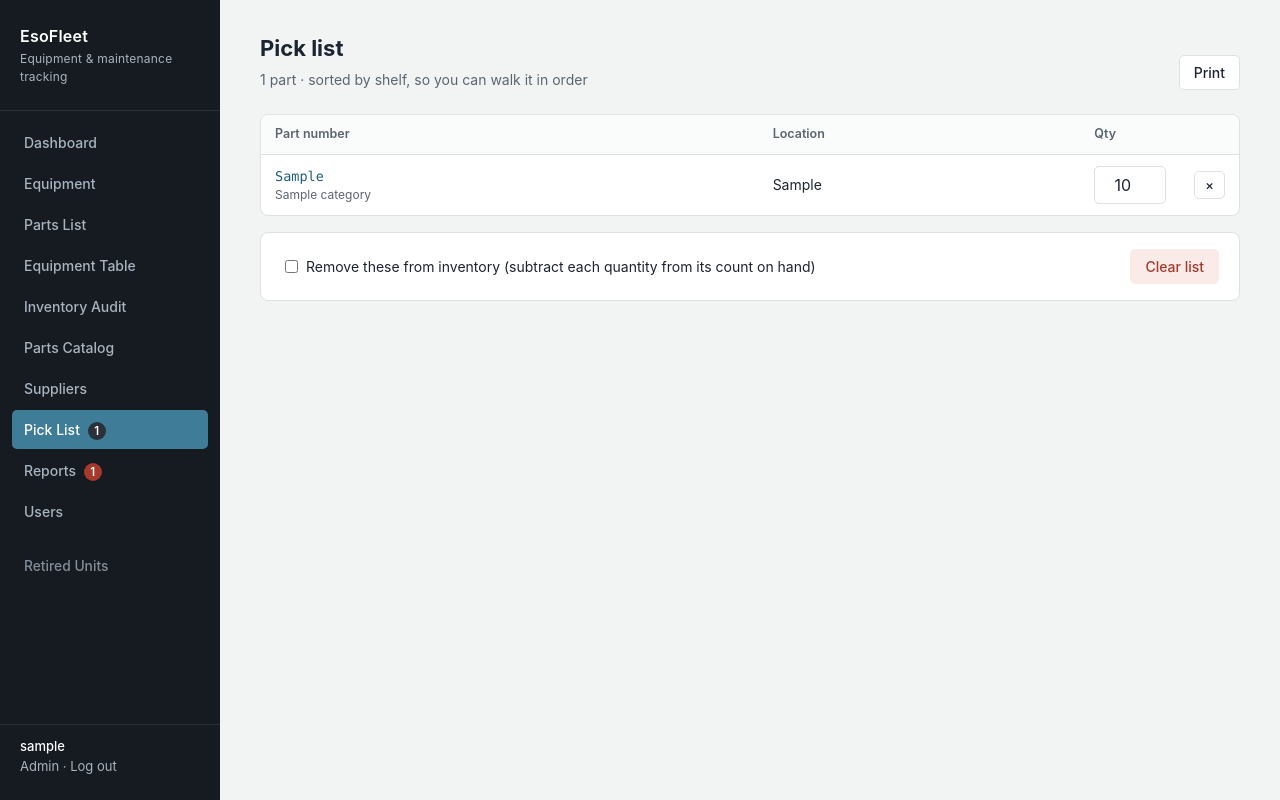
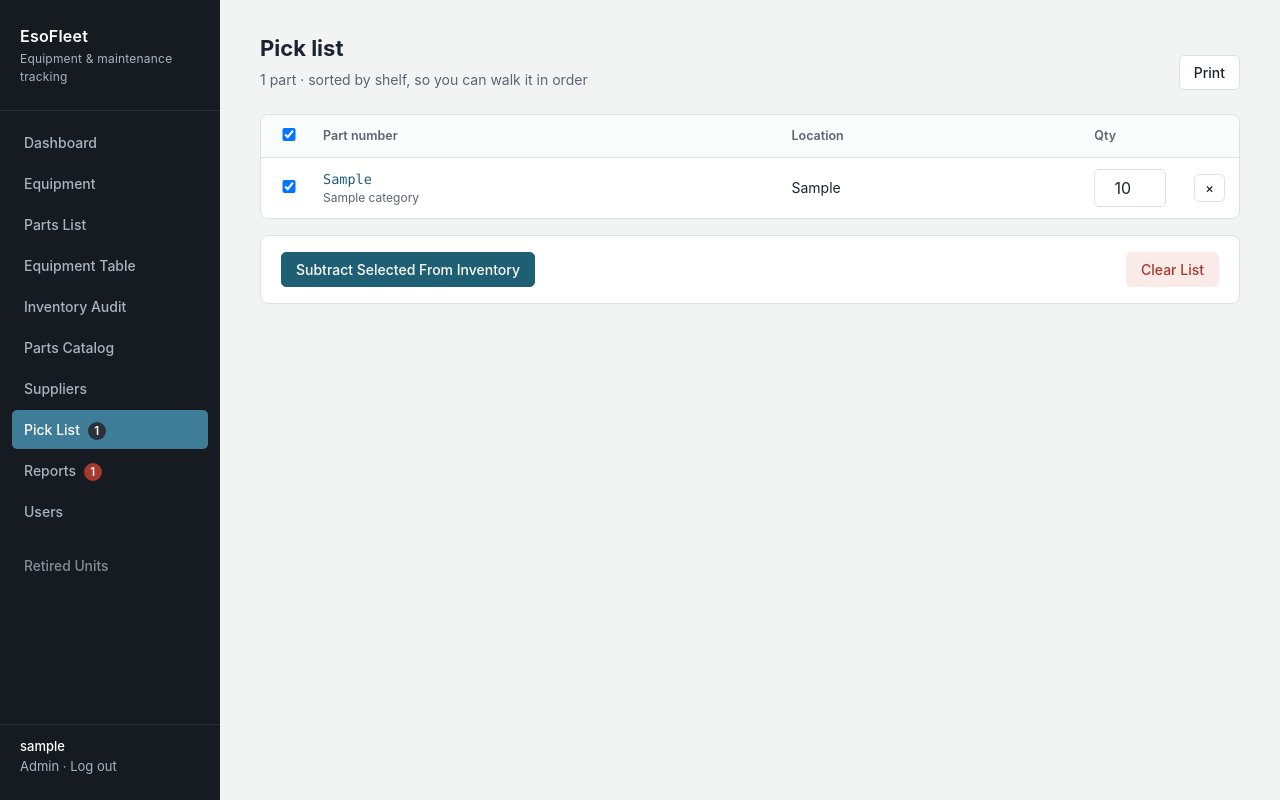
Before and after one commit to steveeso/esofleet, a Flask app: page /pick-list/ in a window 1280 px wide. Run offline with Flask 3, Linux system fonts and the light colour scheme; the visitor is signed in with stand-in values (Sample User, id 1); tables that the repository leaves empty hold one stand-in row (values such as "Sample post"); some libraries are stand-ins or nearby versions.

Commit message:
Split the pick list's inventory step into its own Subtract Selected button
Every pick list row now has a checkbox (ticked by default, with a select-all
in the header). "Subtract Selected From Inventory" subtracts the ticked
quantities from stock and takes just those parts off the list; "Clear List"
empties the list without touching stock. Replaces the "Remove these from
inventory" checkbox on Clear.

Co-Authored-By: Claude Sonnet 5.5 <noreply@anthropic.com>

```diff
--- a/app/routers/picklist.py
+++ b/app/routers/picklist.py
@@ -158,45 +158,67 @@ def remove(item_id):
     return redirect(url_for("picklist.index"))
 
 
+@bp.route("/subtract", methods=("POST",))
+@login_required
+def subtract():
+    """The "I pulled these off the shelf" step: subtract each ticked part's
+    quantity from its count on hand and take those parts off the list. Parts
+    that were never counted are left uncounted rather than guessed at, and a
+    count never goes below zero. Unticked parts stay on the list."""
+    db = get_db()
+    if "inventory.edit" not in g.perms:
+        flash("You don't have permission to change stock counts, so nothing was subtracted "
+              "and your list was kept.", "error")
+        return redirect(url_for("picklist.index"))
+
+    selected = set()
+    for raw in request.form.getlist("item_id"):
+        try:
+            selected.add(int(raw))
+        except ValueError:
+            continue
+    rows = [row for row in _rows(db) if row["catalog_item_id"] in selected]
+    if not rows:
+        flash("Tick at least one part to subtract from inventory.", "error")
+        return redirect(url_for("picklist.index"))
+
+    uncounted, short = [], []
+    for row in rows:
+        on_hand = row["quantity_on_hand"]
+        if on_hand is None:
+            uncounted.append(row["part_number"])
+            continue
+        if row["quantity"] > on_hand:
+            short.append(row["part_number"])
+        db.execute(
+            "UPDATE catalog_items SET quantity_on_hand = ? WHERE id = ?",
+            (max(on_hand - row["quantity"], 0), row["catalog_item_id"]),
+        )
+    db.executemany(
+        "DELETE FROM pick_list_items WHERE user_id = ? AND catalog_item_id = ?",
+        [(g.user["id"], row["catalog_item_id"]) for row in rows],
+    )
+    db.commit()
+
+    subtracted = len(rows) - len(uncounted)
+    if subtracted:
+        message = f"Subtracted {subtracted} part{'' if subtracted == 1 else 's'} from inventory and took them off your list."
+    else:
+        message = f"Took {len(rows)} part{'' if len(rows) == 1 else 's'} off your list; inventory counts are unchanged."
+    if short:
+        message += f" More were picked than on hand for {', '.join(short)}; set to 0 -- worth a recount."
+    if uncounted:
+        message += f" No count on file for {', '.join(uncounted)}, so left as is."
+    flash(message, "success")
+    return redirect(url_for("picklist.index"))
+
+
 @bp.route("/clear", methods=("POST",))
 @login_required
 def clear():
-    """Empty the list. With remove_from_inventory ticked, first subtract each
-    quantity from the part's count on hand -- the "I pulled these off the
-    shelf" step. Parts that were never counted are left uncounted rather
-    than guessed at, and a count never goes below zero."""
+    """Empty the whole list without touching any stock counts."""
     db = get_db()
-    rows = _rows(db)
-    if not rows:
-        return redirect(url_for("picklist.index"))
-
-    if request.form.get("remove_from_inventory"):
-        if "inventory.edit" not in g.perms:
-            flash("You don't have permission to change stock counts, so nothing was removed from inventory "
-                  "and your list was kept.", "error")
-            return redirect(url_for("picklist.index"))
-        uncounted, short = [], []
-        for row in rows:
-            on_hand = row["quantity_on_hand"]
-            if on_hand is None:
-                uncounted.append(row["part_number"])
-                continue
-            if row["quantity"] > on_hand:
-                short.append(row["part_number"])
-            db.execute(
-                "UPDATE catalog_items SET quantity_on_hand = ? WHERE id = ?",
-                (max(on_hand - row["quantity"], 0), row["catalog_item_id"]),
-            )
-        removed = len(rows) - len(uncounted)
-        message = f"Removed {removed} part{'' if removed == 1 else 's'} from inventory and cleared your list."
-        if short:
-            message += f" More were picked than on hand for {', '.join(short)}; set to 0 -- worth a recount."
-        if uncounted:
-            message += f" No count on file for {', '.join(uncounted)}, so left as is."
-        flash(message, "success")
-    else:
-        flash("Cleared your pick list.", "success")
-
     db.execute("DELETE FROM pick_list_items WHERE user_id = ?", (g.user["id"],))
     db.commit()
+    flash("Cleared your pick list.", "success")
     return redirect(url_for("picklist.index"))
--- a/app/static/css/style.css
+++ b/app/static/css/style.css
@@ -983,8 +983,8 @@ a.tag:hover { text-decoration: none; background: #E0E2EC; }
 .pick-qty-form input.saved { border-color: var(--color-green); }
 .pick-qty-print { display: none; }
 .pick-remove-col { width: 48px; text-align: right; }
+.pick-select-col { width: 36px; }
 .pick-clear { margin-top: 16px; padding: 16px 20px; display: flex; gap: 16px; align-items: center; justify-content: space-between; flex-wrap: wrap; }
-.pick-clear-check { white-space: normal; font-size: 14px; color: var(--color-ink); }
 
 @media print {
   .sidebar, .no-print, .flash { display: none !important; }
--- a/app/templates/picklist/index.html
+++ b/app/templates/picklist/index.html
@@ -18,11 +18,24 @@
   {% if rows %}
   <table class="pick-table">
     <thead>
-      <tr><th>Part number</th><th>Location</th><th class="pick-qty-col">Qty</th><th class="no-print"></th></tr>
+      <tr>
+        {% if can('inventory.edit') %}
+        <th class="no-print pick-select-col">
+          <input type="checkbox" id="pick-select-all" checked aria-label="Select all parts">
+        </th>
+        {% endif %}
+        <th>Part number</th><th>Location</th><th class="pick-qty-col">Qty</th><th class="no-print"></th>
+      </tr>
     </thead>
     <tbody>
       {% for r in rows %}
       <tr>
+        {% if can('inventory.edit') %}
+        <td class="no-print pick-select-col">
+          <input type="checkbox" name="item_id" value="{{ r['catalog_item_id'] }}" form="pick-subtract-form" checked
+                 class="pick-select" aria-label="Select {{ r['part_number'] }}">
+        </td>
+        {% endif %}
         <td class="mono pick-part">
           <a href="{{ url_for('catalog.item_detail', item_id=r['catalog_item_id']) }}">{{ r['part_number'] }}</a>
           <div class="pick-type">{{ r['type_name'] }}</div>
@@ -52,17 +65,18 @@
 </div>
 
 {% if rows %}
-<form method="post" action="{{ url_for('picklist.clear') }}" class="panel pick-clear no-print" id="pick-clear-form">
+<div class="panel pick-clear no-print">
   {% if can('inventory.edit') %}
-  <label class="flag-checkbox pick-clear-check">
-    <input type="checkbox" name="remove_from_inventory" value="1" id="remove-from-inventory">
-    Remove these from inventory (subtract each quantity from its count on hand)
-  </label>
+  <form method="post" action="{{ url_for('picklist.subtract') }}" id="pick-subtract-form">
+    <button type="submit" class="btn btn-primary" id="pick-subtract-btn">Subtract Selected From Inventory</button>
+  </form>
   {% else %}
-  <div class="field-hint">Clearing just empties your list. Removing parts from the stock count needs the "Edit stock counts" permission.</div>
+  <div class="field-hint">Subtracting parts from the stock count needs the "Edit stock counts" permission.</div>
   {% endif %}
-  <button type="submit" class="btn btn-danger">Clear list</button>
-</form>
+  <form method="post" action="{{ url_for('picklist.clear') }}" id="pick-clear-form">
+    <button type="submit" class="btn btn-danger">Clear List</button>
+  </form>
+</div>
 {% endif %}
 
 <script>
@@ -90,12 +104,33 @@
   var clearForm = document.getElementById('pick-clear-form');
   if (clearForm) {
     clearForm.addEventListener('submit', function(e) {
-      var box = document.getElementById('remove-from-inventory');
-      var msg = box && box.checked
-        ? 'Clear the list AND subtract these quantities from inventory?'
-        : 'Clear the list? Inventory counts won’t change.';
+      if (!confirm('Clear the whole list? Inventory counts won’t change.')) e.preventDefault();
+    });
+  }
+
+  var subtractForm = document.getElementById('pick-subtract-form');
+  if (subtractForm) {
+    var boxes = Array.prototype.slice.call(document.querySelectorAll('.pick-select'));
+    var selectAll = document.getElementById('pick-select-all');
+    var subtractBtn = document.getElementById('pick-subtract-btn');
+    var syncSelection = function() {
+      var checked = boxes.filter(function(b) { return b.checked; }).length;
+      subtractBtn.disabled = checked === 0;
+      selectAll.checked = checked === boxes.length;
+      selectAll.indeterminate = checked > 0 && checked < boxes.length;
+    };
+    boxes.forEach(function(b) { b.addEventListener('change', syncSelection); });
+    selectAll.addEventListener('change', function() {
+      boxes.forEach(function(b) { b.checked = selectAll.checked; });
+      syncSelection();
+    });
+    subtractForm.addEventListener('submit', function(e) {
+      var n = boxes.filter(function(b) { return b.checked; }).length;
+      var msg = 'Subtract the quantities of ' + n + ' selected part' + (n === 1 ? '' : 's') +
+                ' from inventory and take ' + (n === 1 ? 'it' : 'them') + ' off the list?';
       if (!confirm(msg)) e.preventDefault();
     });
+    syncSelection();
   }
 })();
 </script>
```
Also changed, not shown: NOTES.md (+10 -7 lines), tests/test_picklist.py (+39 -5 lines), README.md.
